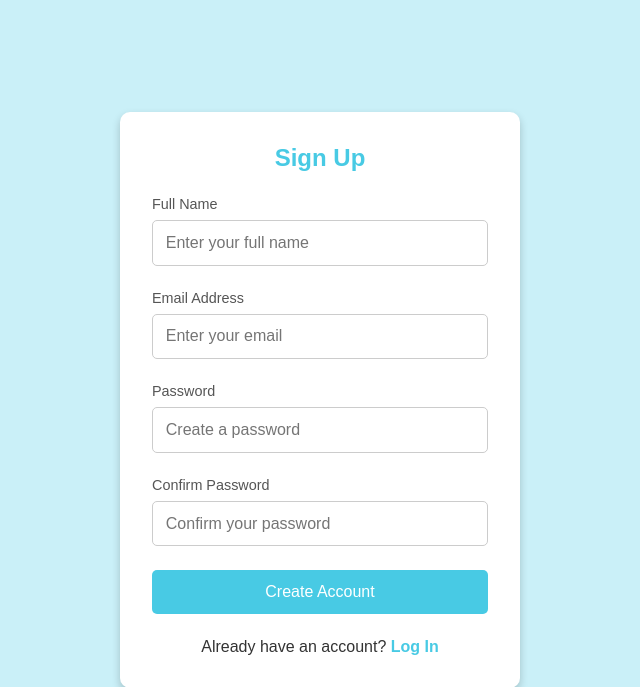
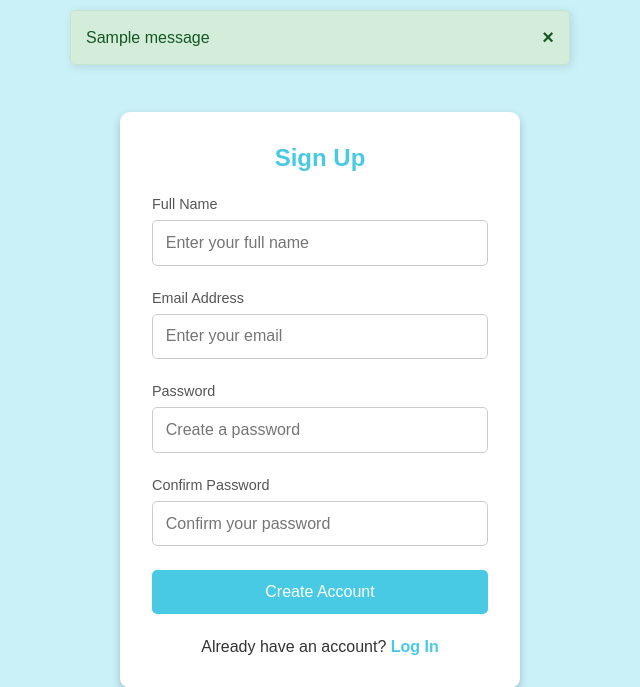
Before and after one commit to anjanasom/Travel-Booking-Website, a Flask app: template website/templates/signup.html in a window 1280 px wide. Shown: the top 687 px of the page, without its empty margins (320-960 px from the left). Run offline with Flask 3, Linux system fonts and the light colour scheme; the template is opened without the code that fills it, so the values that code supplies are empty; one stand-in notice (Sample message) is shown.

Commit message:
added sign up flash messages
if y'all don't like it we can get rid of it

```diff
--- a/website/static/signup.css
+++ b/website/static/signup.css
@@ -85,3 +85,56 @@
         .signup-footer a:hover {
             color: #48cae4;
         }
+
+        .flash-container {
+            position: fixed;
+            top: 10px;
+            left: 50%;
+            transform: translateX(-50%);
+            width: 90%;
+            max-width: 500px;
+            z-index: 1000; /* Ensures it appears above other elements */
+        }
+
+        .flash-message {
+            padding: 15px;
+            border-radius: 5px;
+            font-size: 16px;
+            display: flex;
+            justify-content: space-between;
+            align-items: center;
+            box-shadow: 2px 2px 10px rgba(0, 0, 0, 0.1);
+            text-align: center;
+        }
+
+        .flash-message.success {
+            background-color: #d4edda; /* Light green */
+            color: #155724;
+            border: 1px solid #c3e6cb;
+        }
+
+        .flash-message.error {
+            background-color: #f8d7da; /* Light red */
+            color: #721c24;
+            border: 1px solid #f5c6cb;
+        }
+
+        .close-btn {
+            background: none;
+            border: none;
+            font-size: 20px;
+            font-weight: bold;
+            cursor: pointer;
+            color: inherit;
+        }
+
+        /* Fade-out animation */
+        @keyframes fadeOut {
+            to {
+                opacity: 0;
+                transform: translateX(-50%) translateY(-20px);
+            }
+        }
+        .hidden {
+            animation: fadeOut 0.5s forwards;
+        }
--- a/website/templates/index.html
+++ b/website/templates/index.html
@@ -16,7 +16,7 @@
             <li><a href="/packages">Packages</a></li>
             <li><a href="/contact">Contact</a></li>
         </ul>
-        <a class="btn-login" href="/sign-up">Sign Up</a>
+        <a class="btn-login" href="/signup">Sign Up</a>
     </header>
 
     <!-- Hero Section -->
--- a/website/templates/login.html
+++ b/website/templates/login.html
@@ -13,7 +13,7 @@
             <input type="email" name="email" placeholder="Email" required>
             <input type="password" name="password" placeholder="Password" required>
             <button type="submit">Login</button>
-            <p class="signup-link">Don't have an account? <a href="/sign-up">Sign Up</a></p>
+            <p class="signup-link">Don't have an account? <a href="/signup">Sign Up</a></p>
         </form>
     </div>
 </body>
--- a/website/templates/signup.html
+++ b/website/templates/signup.html
@@ -8,9 +8,30 @@
 
 </head>
 <body>
+    <div class="flash-container">
+        {% with messages = get_flashed_messages(with_categories=true) %}
+            {% if messages %}
+                {% for category, message in messages %}
+                   {% if category == 'error' %}
+                        <div class="flash-message error">
+                            {{ message }}
+                            <button class="close-btn" onclick="this.parentElement.classList.add('hidden')">&times;</button>
+                        </div>
+                    {% else %}
+                        <div class="flash-message success">
+                            {{ message }}
+                            <button class="close-btn" onclick="this.parentElement.classList.add('hidden')">&times;</button>
+                        </div>
+                    {% endif %}
+                {% endfor %}
+            {% endif %}
+        {% endwith %}
+    </div>
+
+
     <div class="signup-container">
         <h2>Sign Up</h2>
-        <form action="/signup" method="POST">
+        <form method="POST">
             <div class="form-group">
                 <label for="name">Full Name</label>
                 <input type="text" id="name" name="name" placeholder="Enter your full name" required>
```
Also changed, not shown: website/auth.py (+14 -2 lines).
